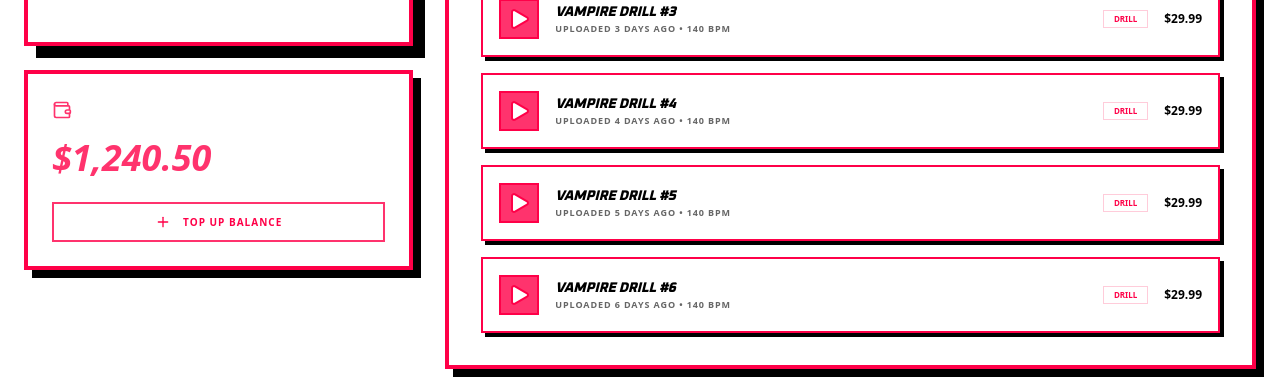
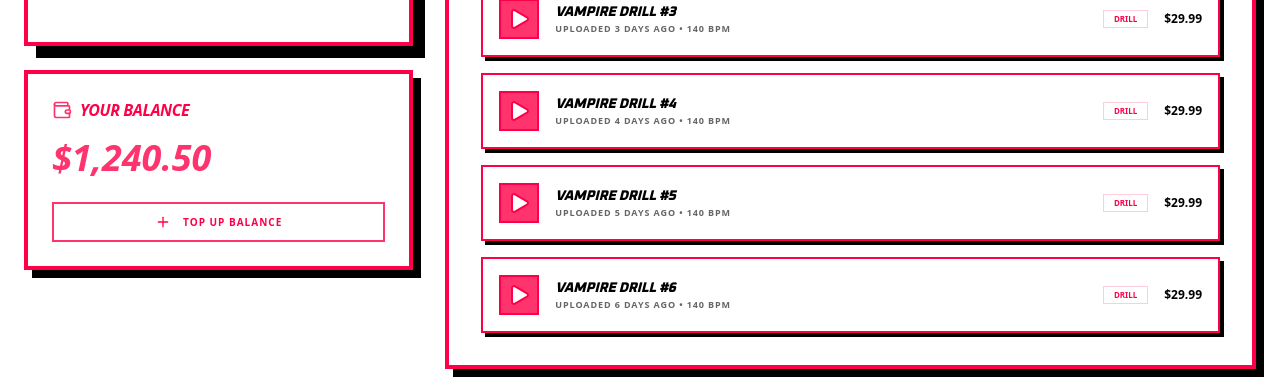
Before and after one commit to SpiritSocks/Beats-Exchange, a React (Vite) app: page /profile in a window 1280 px wide. Shown: the part 533-912 px from the top of the page. Built offline with nearby package versions, Linux system fonts and the light colour scheme.

Commit message:
Minor changes

```diff
--- a/src/pages/Home.tsx
+++ b/src/pages/Home.tsx
@@ -18,7 +18,6 @@ import {useNavigate} from "react-router-dom";
   { id: 15, title: "STATIC VOID", producer: "Ghost Tech", plays: "510K", price: "$39.99", genre: "Techno" },
 ];
 
-
 const MOCK_BEATS = [
   { id: 1, producer_id: 1, title: "LUNA ECLIPSE", producer: "Vampire Inside", bpm: 140, key: "Am", genre: "Drill", price: "$29.99", path: "/luna-eclipse.mp3" },
   { id: 2, producer_id: 2, title: "VOID RUNNER", producer: "Xiu Digital", bpm: 128, key: "Cm", genre: "Phonk", price: "$49.99", path: "/void-runner.mp3" },
@@ -30,7 +29,7 @@ const MOCK_BEATS = [
   { id: 8, producer_id: 8, title: "SILENT WAVE", producer: "Vinyl User", bpm: 95, key: "Em", genre: "Lo-fi", price: "$19.99", path: "/silent-wave.mp3" },
 ];
 
-export default function Home() {
+const Home = () => {
 
   const navigate = useNavigate();
   const songAudioRef = useRef<HTMLAudioElement | null>(null);
@@ -145,7 +144,6 @@ export default function Home() {
       return Array.from(next);
     });
   };
-
 
   const sliderValue = duration > 0 ? [(currentTime / duration) * 100] : [0];
 
@@ -385,3 +383,5 @@ export default function Home() {
     </div>
   );
 }
+
+export default Home;
--- a/src/pages/Profile.tsx
+++ b/src/pages/Profile.tsx
@@ -16,10 +16,9 @@ import {useNavigate} from "react-router-dom";
 
 const Profile = () => {
 
-    const navigate = useNavigate();
+  const navigate = useNavigate();
 
   // Mock current user data
-
   const user = {
     name: "Vampire Inside",
     email: "vampire@beat-exchange.hub",
@@ -87,7 +86,7 @@ const Profile = () => {
             </Card>
 
             {/* Wallet Card */}
-            <Card className="rounded-none border-4 border-foreground bg-card p-6 shadow-[8px_8px_0px_0px_rgba(0,0,0,1)] text-background">
+            <Card className="rounded-none border-4 border-foreground bg-card p-6 shadow-[8px_8px_0px_0px_rgba(0,0,0,1)] text-foreground">
               <div className="flex items-center justify-between mb-4">
                 <div className="flex items-center gap-2">
                   <Wallet className="w-5 h-5 text-primary" />
```
Lines whose indentation alone changed are shown as unchanged.
